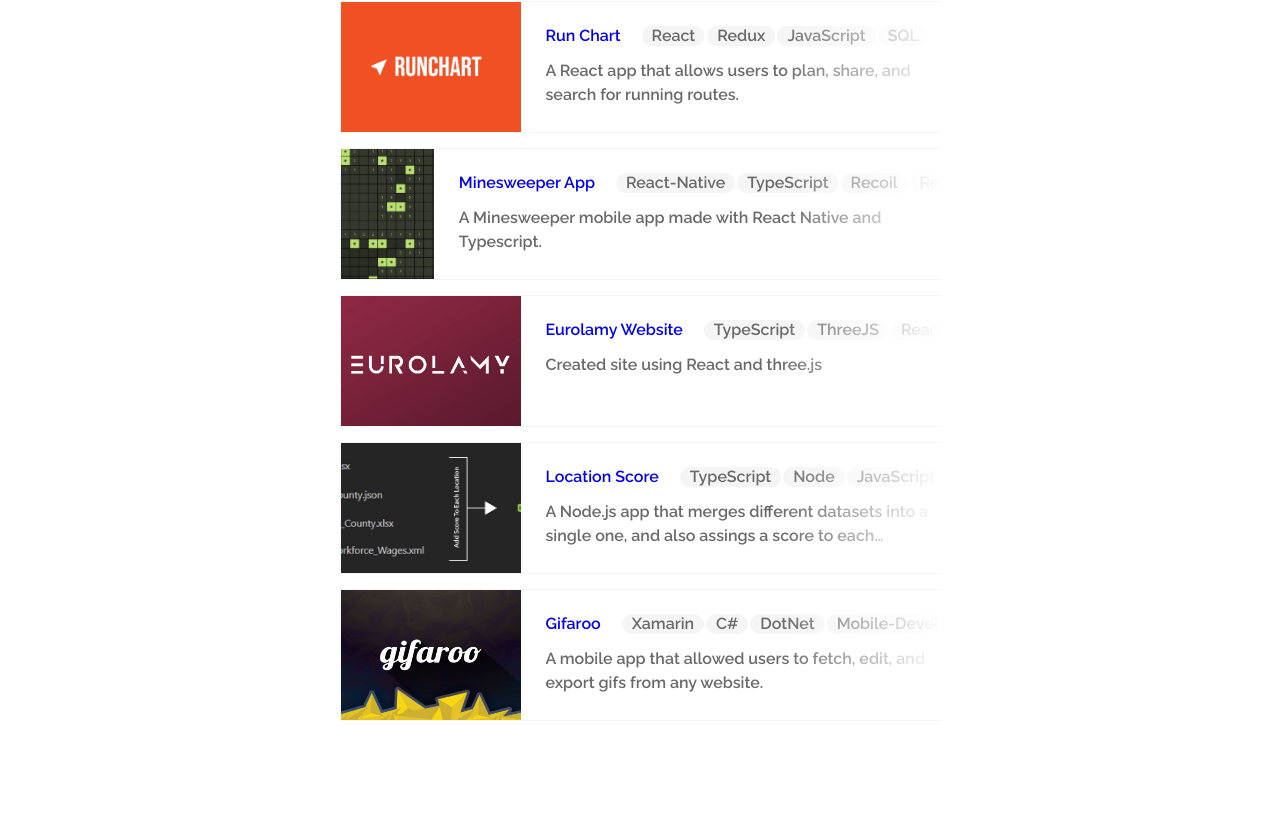
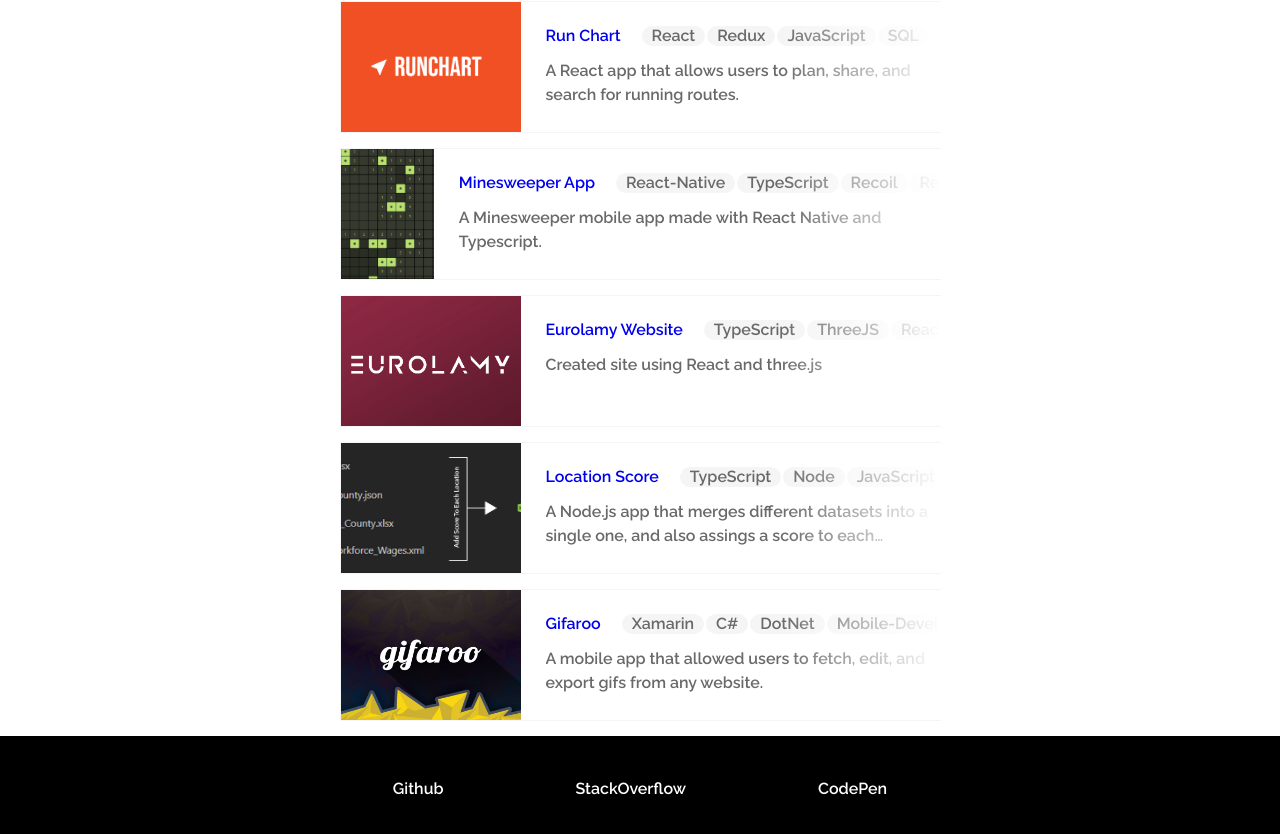
Before and after one commit to JoseMiralles/JoseMiralles.github.io, a React (Create React App) app in the folder frontend/: page / in a window 1280 px wide. Shown: the part 904-1738 px from the top of the page. Before the commit the page ends 1640 px from the top, so only its background shows below. Built offline with nearby package versions, Linux system fonts and the light colour scheme.

Commit message:
Added footer

```diff
--- a/frontend/src/App.tsx
+++ b/frontend/src/App.tsx
@@ -1,5 +1,6 @@
 import React from 'react';
 import { BrowserRouter, Navigate, Route, Routes } from 'react-router-dom';
+import Footer from './components/Footer';
 import HeroSection from './HeroSection';
 import ModalHandler from './Modal/ModalHandler';
 import ProjectSection from './ProjectsComponents/ProjectSection';
@@ -14,6 +15,7 @@
 
       <HeroSection />
       <ProjectSection />
+      <Footer/>
 
     </div>
   );
--- /dev/null
+++ b/frontend/src/components/Footer.scss
@@ -0,0 +1,29 @@
+@use "../values" as values;
+
+.footer {
+
+    display: flex;
+    flex-direction: row;
+    justify-content: center;
+    flex-wrap: wrap;
+
+    background-color: values.$black1;
+
+    a {
+        color: values.$white1;
+        cursor: pointer;
+        padding: 44px 66px 44px 66px;
+        transition: background 0.5s;
+
+        &:hover {
+            font-style: italic;
+            background-color: values.$black2;
+            &::after {
+                content: " />";
+            }
+            &::before {
+                content: "< ";
+            }
+        }
+    }
+}
--- /dev/null
+++ b/frontend/src/components/Footer.tsx
@@ -0,0 +1,17 @@
+import { links } from "../data/personalData";
+import "./Footer.scss";
+
+export default function Footer () {
+
+    const mapped = links.map((l, i) => {
+        return (
+            <a href={l.url} target="blank" className="footer-link">{l.title}</a>
+        );
+    });
+
+    return (
+        <div className="footer">
+            {mapped}
+        </div>
+    );
+}
```
